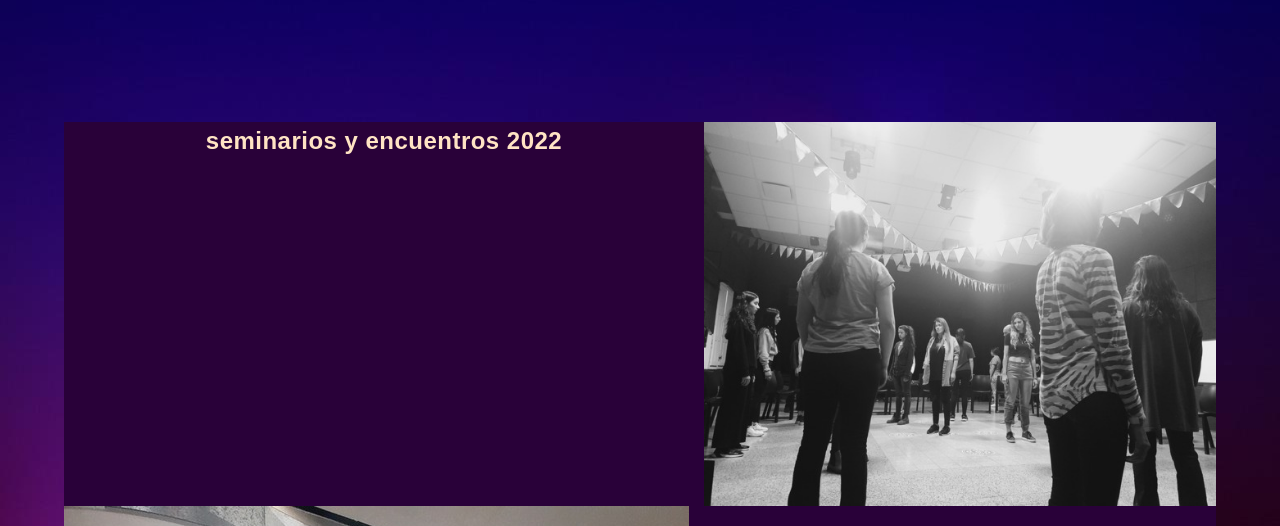
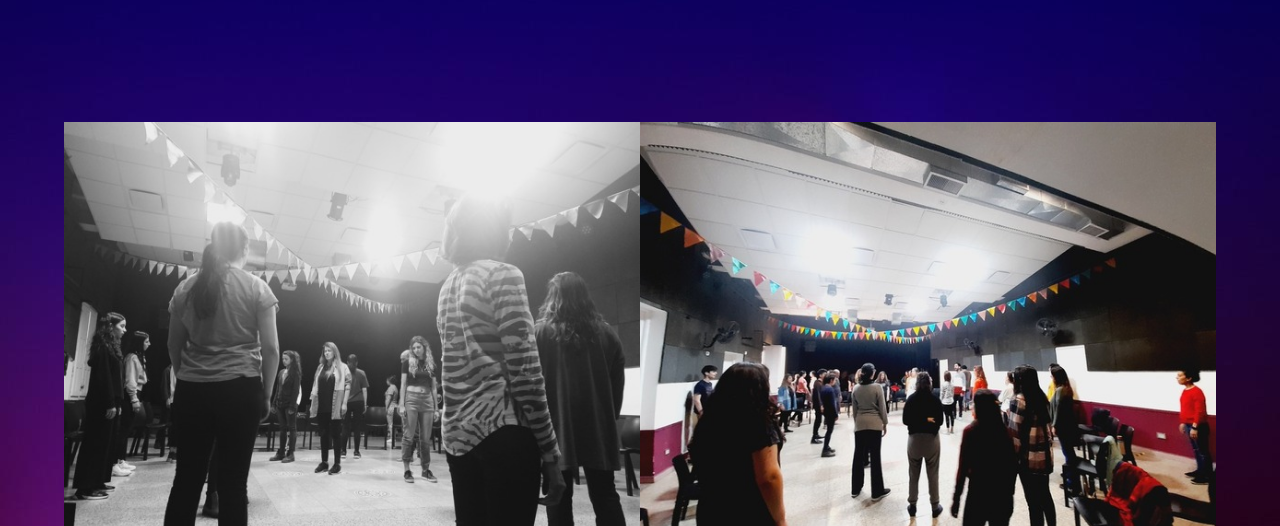
Before and after one commit to jazminlozanobosch/vozhabitada, a plain HTML site: page pages/nosotros.html in a window 1280 px wide. Shown: the part 1709-2235 px from the top of the page. Drawn offline with Linux system fonts and the light colour scheme.

Commit message:
cambios html nosotros

```diff
--- a/pages/nosotros.html
+++ b/pages/nosotros.html
@@ -57,11 +57,10 @@
 
     </main>
 
-
+<!--seccion trabajada con grid-->
     <section class="areagrid">
 
 
-        <h1> seminarios y encuentros 2022</h1>
 
         <img class="foto2" src="../img/foto2.jpg" alt=" logo de voz habitada">
 
```
